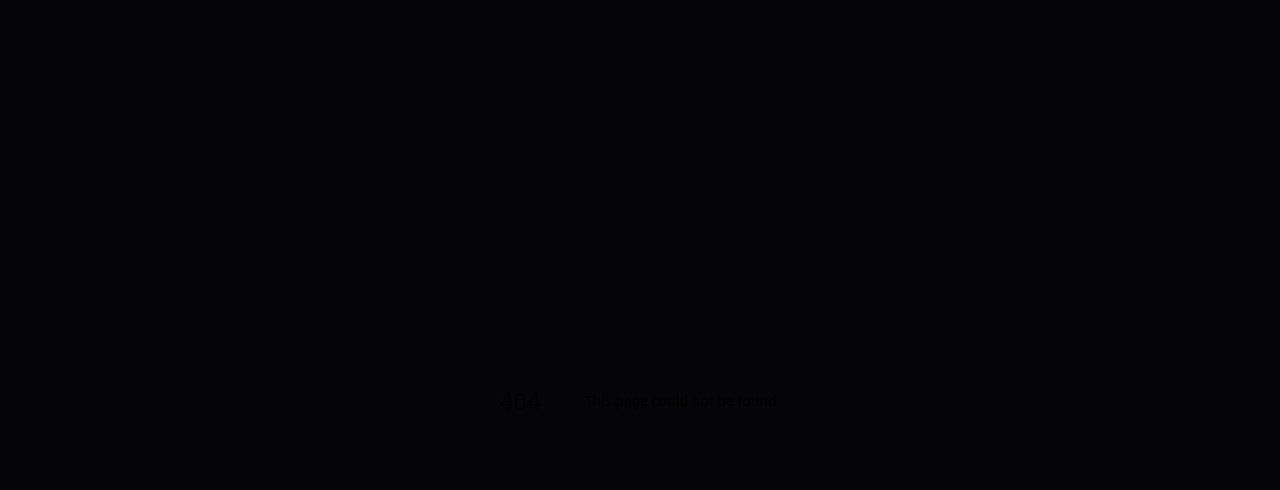
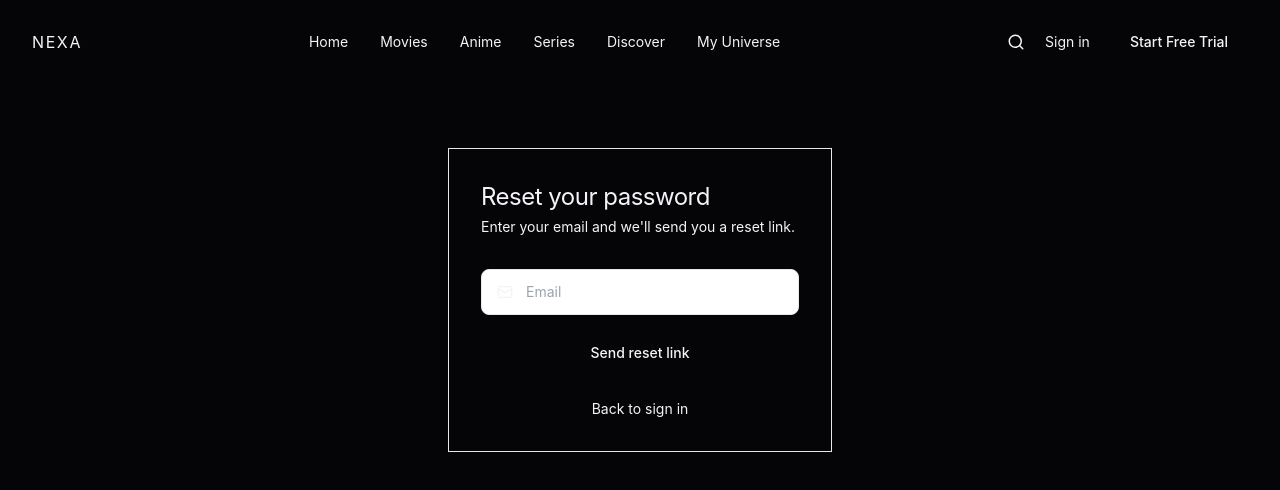
Before and after one commit to snsesu/Tzi, a Next.js app: page /forgot-password in a window 1280 px wide. Before the commit this address had no page. Shown: the top 490 px of the page. Built offline with nearby package versions, Linux system fonts and the light colour scheme; no server answers.

Commit message:
Add Forgot Password page (Supabase reset email flow)

```diff
--- /dev/null
+++ b/app/forgot-password/page.tsx
@@ -0,0 +1,82 @@
+"use client";
+
+import { useState } from "react";
+import Link from "next/link";
+import { Mail } from "lucide-react";
+import Navbar from "@/components/Navbar";
+import { supabase } from "@/lib/supabase";
+
+export default function ForgotPasswordPage() {
+  const [email, setEmail] = useState("");
+  const [sent, setSent] = useState(false);
+  const [error, setError] = useState<string | null>(null);
+  const [loading, setLoading] = useState(false);
+
+  async function handleSubmit(e: React.FormEvent) {
+    e.preventDefault();
+    setError(null);
+    setLoading(true);
+    const { error } = await supabase.auth.resetPasswordForEmail(email, {
+      redirectTo: `${window.location.origin}/login`,
+    });
+    setLoading(false);
+    if (error) {
+      setError(error.message);
+      return;
+    }
+    setSent(true);
+  }
+
+  return (
+    <main className="min-h-screen bg-cosmic">
+      <Navbar />
+      <section className="px-8 py-16 flex justify-center">
+        <div className="w-full max-w-sm rounded-card border border-twilight shadow-halo bg-graphite p-8">
+          {sent ? (
+            <>
+              <h1 className="text-2xl font-normal text-carbon mb-2" style={{ letterSpacing: "-0.5px" }}>
+                Check your email
+              </h1>
+              <p className="text-sm text-smoke">
+                If an account exists for {email}, a reset link is on its way.
+              </p>
+            </>
+          ) : (
+            <>
+              <h1 className="text-2xl font-normal text-carbon mb-1" style={{ letterSpacing: "-0.5px" }}>
+                Reset your password
+              </h1>
+              <p className="text-sm text-smoke mb-8">
+                Enter your email and we'll send you a reset link.
+              </p>
+              <form onSubmit={handleSubmit} className="space-y-4">
+                <div className="relative">
+                  <Mail size={16} className="absolute left-4 top-1/2 -translate-y-1/2 text-smoke" />
+                  <input
+                    type="email"
+                    required
+                    value={email}
+                    onChange={(e) => setEmail(e.target.value)}
+                    placeholder="Email"
+                    className="w-full bg-obsidian border border-charcoal rounded-lg pl-11 pr-4 py-3 text-sm text-carbon outline-none focus:border-iris"
+                  />
+                </div>
+                {error && <p className="text-sm text-red-400">{error}</p>}
+                <button
+                  type="submit"
+                  disabled={loading}
+                  className="w-full py-3 rounded-pill bg-carbon text-obsidian text-sm font-medium disabled:opacity-50"
+                >
+                  {loading ? "Sending..." : "Send reset link"}
+                </button>
+              </form>
+            </>
+          )}
+          <p className="text-sm text-smoke mt-6 text-center">
+            <Link href="/login" className="text-iris">Back to sign in</Link>
+          </p>
+        </div>
+      </section>
+    </main>
+  );
+}
```
